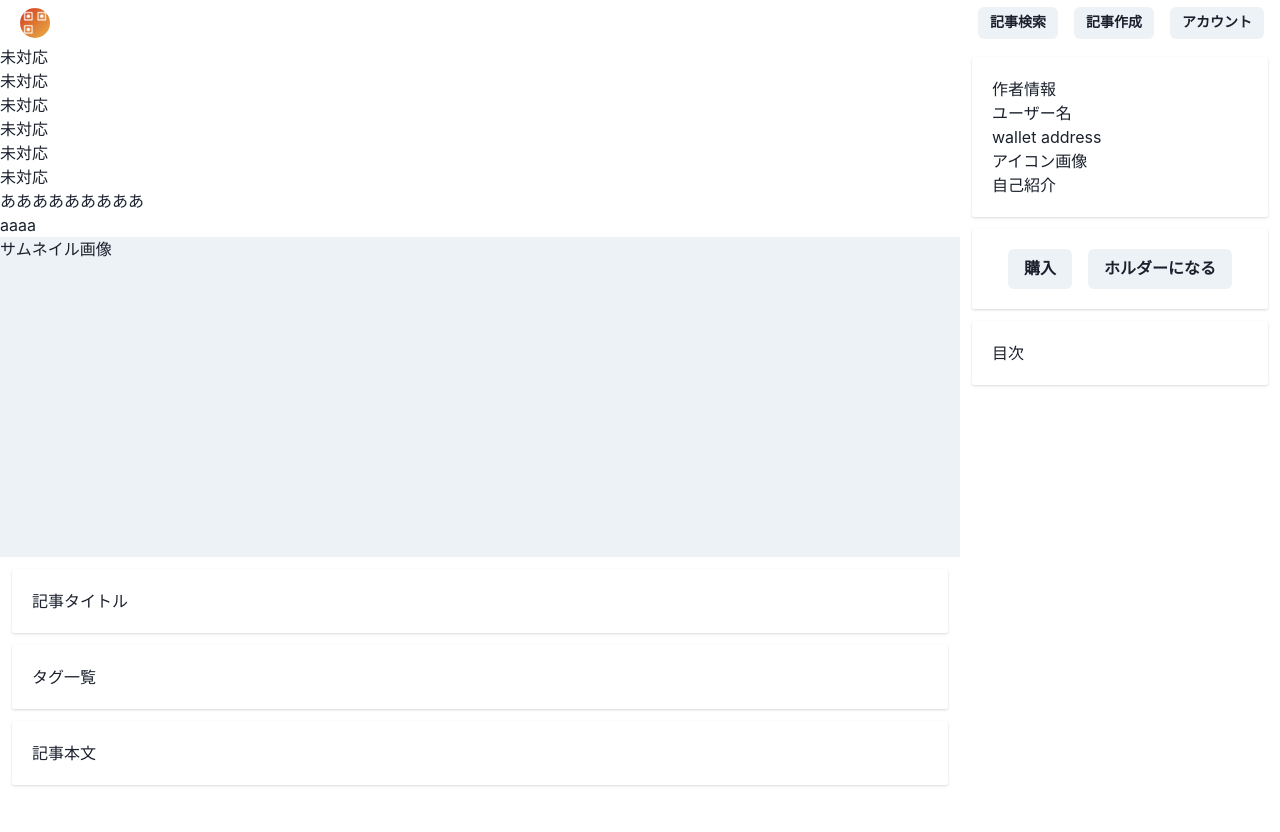
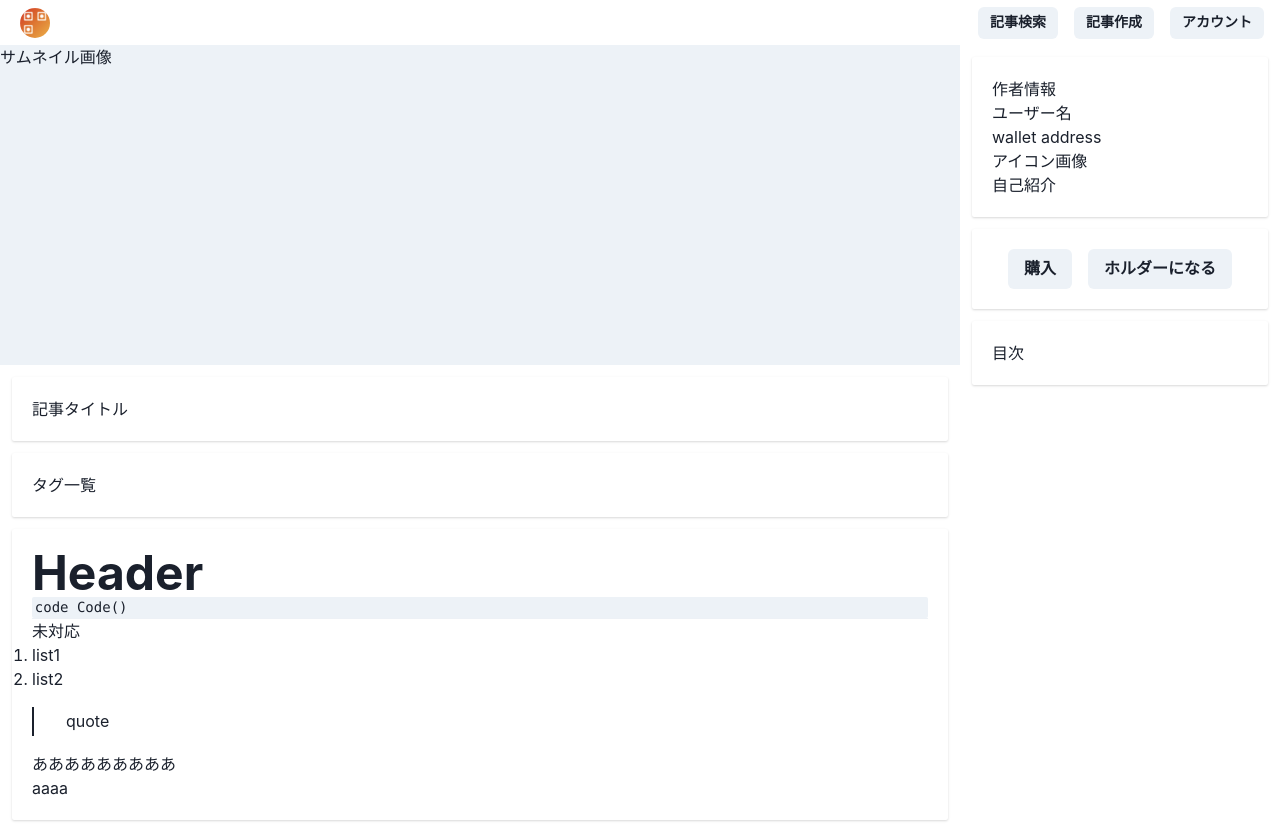
Before and after one commit to palledad/dManga, a Next.js app in the folder frontend/: page /articleviewer in a window 1280 px wide. Before the commit the page ends 800 px from the top, so only its background shows below. Built offline with nearby package versions, Linux system fonts and the light colour scheme.

Commit message:
jsonのデータを元に、記事閲覧ページに表示する機能を追加

```diff
--- a/frontend/components/ArticleViewer/ArticleColumn/index.tsx
+++ b/frontend/components/ArticleViewer/ArticleColumn/index.tsx
@@ -1,7 +1,41 @@
 import { Box } from '@chakra-ui/react'
 import Segment from '../../Segment'
+import Paragraph from '../ArticleElement/Paragraph'
+import CodeBlock from '../ArticleElement/CodeBlock'
+import HeaderElement from '../ArticleElement/HeaderElement'
+import Delimiter from '../ArticleElement/Delimiter'
+import LinkTool from '../ArticleElement/LinkTool'
+import List from '../ArticleElement/ListElement'
+import Quote from '../ArticleElement/Quote'
+import React, { useEffect } from 'react'
 
-const ArticleColumn = () => {
+type Props = {
+  articleJson: { [index: string]: any }
+}
+const ArticleColumn: React.FC<Props> = ({ articleJson }) => {
+  const elementGenerator = (articleDic: any) => {
+    switch (articleDic.type) {
+      case 'paragraph':
+        return Paragraph(articleDic)
+      case 'code':
+        return CodeBlock(articleDic)
+      case 'header':
+        return HeaderElement(articleDic)
+      case 'delimiter':
+        return Delimiter()
+      case 'linktool':
+        return LinkTool(articleDic)
+      case 'list':
+        return List(articleDic)
+      case 'quote':
+        return Quote(articleDic)
+      default:
+        return <p>未対応</p>
+    }
+  }
+  useEffect(() => {
+    articleJson.blocks.map((dic: any) => elementGenerator(dic))
+  }, [])
   return (
     <>
       <Box height={'20em'} background={'gray.100'}>
@@ -14,7 +48,7 @@ const ArticleColumn = () => {
         <Box>タグ一覧</Box>
       </Segment>
       <Segment>
-        <Box>記事本文</Box>
+        <Box>{articleJson.blocks.map((dic: any) => elementGenerator(dic))}</Box>
       </Segment>
     </>
   )
--- /dev/null
+++ b/frontend/components/ArticleViewer/ArticleElement/CodeBlock/index.tsx
@@ -0,0 +1,8 @@
+import parse from 'html-react-parser'
+import React from 'react'
+import { Code } from '@chakra-ui/react'
+
+const CodeBlock = (articleDic: any) => {
+  return <Code display='block'>{parse(articleDic.data.code)}</Code>
+}
+export default CodeBlock
--- /dev/null
+++ b/frontend/components/ArticleViewer/ArticleElement/Delimiter/index.tsx
@@ -0,0 +1,6 @@
+import { Divider } from '@chakra-ui/react'
+
+const Delimiter = () => {
+  return <Divider />
+}
+export default Delimiter
--- /dev/null
+++ b/frontend/components/ArticleViewer/ArticleElement/HeaderElement/index.tsx
@@ -0,0 +1,28 @@
+import { Heading } from '@chakra-ui/react'
+import parse from 'html-react-parser'
+
+const HeaderElement = (articleDic: any) => {
+  const level: any = `h${articleDic.data.level}`
+  const size = (level: string) => {
+    switch (level) {
+      case 'h1':
+        return '2xl'
+      case 'h2':
+        return 'xl'
+      case 'h3':
+        return 'lg'
+      case 'h4':
+        return 'md'
+      case 'h5':
+        return 'sm'
+      case 'h6':
+        return 'xs'
+    }
+  }
+  return (
+    <Heading as={level} size={size(level)}>
+      {parse(articleDic.data.text)}
+    </Heading>
+  )
+}
+export default HeaderElement
--- /dev/null
+++ b/frontend/components/ArticleViewer/ArticleElement/LinkTool/index.tsx
@@ -0,0 +1,12 @@
+import { ExternalLinkIcon } from '@chakra-ui/icons'
+import { Link } from '@chakra-ui/react'
+
+const LinkTool = (articleDic: any) => {
+  return (
+    <Link href={articleDic.data.link} isExternal>
+      {articleDic.data.link}
+      <ExternalLinkIcon mx='2px' />
+    </Link>
+  )
+}
+export default LinkTool
--- /dev/null
+++ b/frontend/components/ArticleViewer/ArticleElement/ListElement/index.tsx
@@ -0,0 +1,14 @@
+import { List, ListItem } from '@chakra-ui/react'
+import parse from 'html-react-parser'
+import React from 'react'
+
+const ListElement = (articleDic: any) => {
+  return (
+    <List as='ol' styleType='decimal'>
+      {articleDic.data?.items.map((item: any, i: number) => {
+        return <ListItem key={i}>{parse(item)}</ListItem>
+      })}
+    </List>
+  )
+}
+export default ListElement
--- /dev/null
+++ b/frontend/components/ArticleViewer/ArticleElement/Paragraph/index.tsx
@@ -0,0 +1,9 @@
+import parse from 'html-react-parser'
+import React from 'react'
+import { Text } from '@chakra-ui/react'
+
+const Paragraph = (articleDic: any) => {
+  return <Text>{parse(articleDic.data.text)}</Text>
+}
+
+export default Paragraph
--- /dev/null
+++ b/frontend/components/ArticleViewer/ArticleElement/Quote/index.tsx
@@ -0,0 +1,10 @@
+import { Box } from '@chakra-ui/react'
+
+const Quote = (articleDic: any) => {
+  return (
+    <Box my='1em' pl='2em' borderLeft='2px' lineHeight='1.8'>
+      {articleDic.data.text}
+    </Box>
+  )
+}
+export default Quote
--- a/frontend/components/EditorJS/Tools/index.tsx
+++ b/frontend/components/EditorJS/Tools/index.tsx
@@ -1,9 +1,7 @@
 import Header from '@editorjs/header'
-import CheckList from '@editorjs/checklist'
 import Code from '@editorjs/code'
 import Delimiter from '@editorjs/delimiter'
 import Embed from '@editorjs/embed'
-import InlineCode from '@editorjs/inline-code'
 import LinkTool from '@editorjs/link'
 import List from '@editorjs/list'
 import Quote from '@editorjs/quote'
@@ -18,11 +16,9 @@ const Tools = {
       defaultLevel: 1,
     },
   },
-  checklist: CheckList,
   code: Code,
   delimiter: Delimiter,
   embed: Embed,
-  inlineCode: InlineCode,
   linkTool: LinkTool,
   list: List,
   quote: Quote,
--- a/frontend/package.json
+++ b/frontend/package.json
@@ -12,6 +12,7 @@
     "format": "prettier --write '**/*.ts' '**/*.tsx'"
   },
   "dependencies": {
+    "@chakra-ui/icons": "^2.0.17",
     "@chakra-ui/react": "^2.4.9",
     "@editorjs/checklist": "^1.4.0",
     "@editorjs/code": "^2.8.0",
--- a/frontend/pages/articleviewer/index.tsx
+++ b/frontend/pages/articleviewer/index.tsx
@@ -1,25 +1,14 @@
 import { Grid, GridItem } from '@chakra-ui/react'
-import Header from '../../components/Header'
 import ArticleColumn from '../../components/ArticleViewer/ArticleColumn'
 import SideColumn from '../../components/ArticleViewer/SideColumn'
-import { useEffect, useState } from 'react'
-import parse from 'html-react-parser'
+import Header from '../../components/Header'
 
 const articleJson = {
   time: 1679211491245,
   blocks: [
     { id: 'DkMnOlbgD6', type: 'header', data: { text: 'Header', level: 1 } },
-    {
-      id: 'ksw0x1Q4xu',
-      type: 'checklist',
-      data: {
-        items: [
-          { text: 'checklist', checked: false },
-          { text: 'checked checklist', checked: true },
-        ],
-      },
-    },
     { id: 'zCtAI2J2i5', type: 'code', data: { code: 'code\nCode()' } },
+    { id: 'zSRWSRpDMZ', type: 'delimiter', data: {} },
     {
       id: 'xGL_zO_NGu',
       type: 'linkTool',
@@ -38,28 +27,12 @@ const articleJson = {
 }
 
 const ArticleViewer = () => {
-  const [content, setContent] = useState([])
-
-  const elementGenerator = (articleDic: any, key: number) => {
-    const type = articleDic.type
-
-    //switch文にする
-    if (type === 'paragraph') {
-      return <p key={key}>{parse(articleDic.data.text)}</p>
-    } else {
-      return <div key={key}>未対応</div>
-    }
-  }
-  useEffect(() => {
-    articleJson.blocks.map((dic, i) => elementGenerator(dic, i))
-  }, [])
   return (
     <>
       <Header></Header>
       <Grid templateColumns='repeat(4, 1fr)'>
         <GridItem colSpan={3}>
-          <div>{articleJson.blocks.map((dic, i) => elementGenerator(dic, i))}</div>
-          <ArticleColumn />
+          <ArticleColumn articleJson={articleJson} />
         </GridItem>
         <GridItem colSpan={1}>
           <SideColumn />
--- a/frontend/pages/editarticle/index.tsx
+++ b/frontend/pages/editarticle/index.tsx
@@ -9,6 +9,10 @@ const CustomEditor = dynamic(() => import('../../components/EditorJS/Editor'), {
 
 const EditArticle = () => {
   const [data, setData] = useState<any>()
+
+  useEffect(() => {
+    console.log(JSON.stringify(data))
+  })
 
   return (
     <>
```
Also changed, not shown: 1 other file (tests, documents, lock files or other folders).
